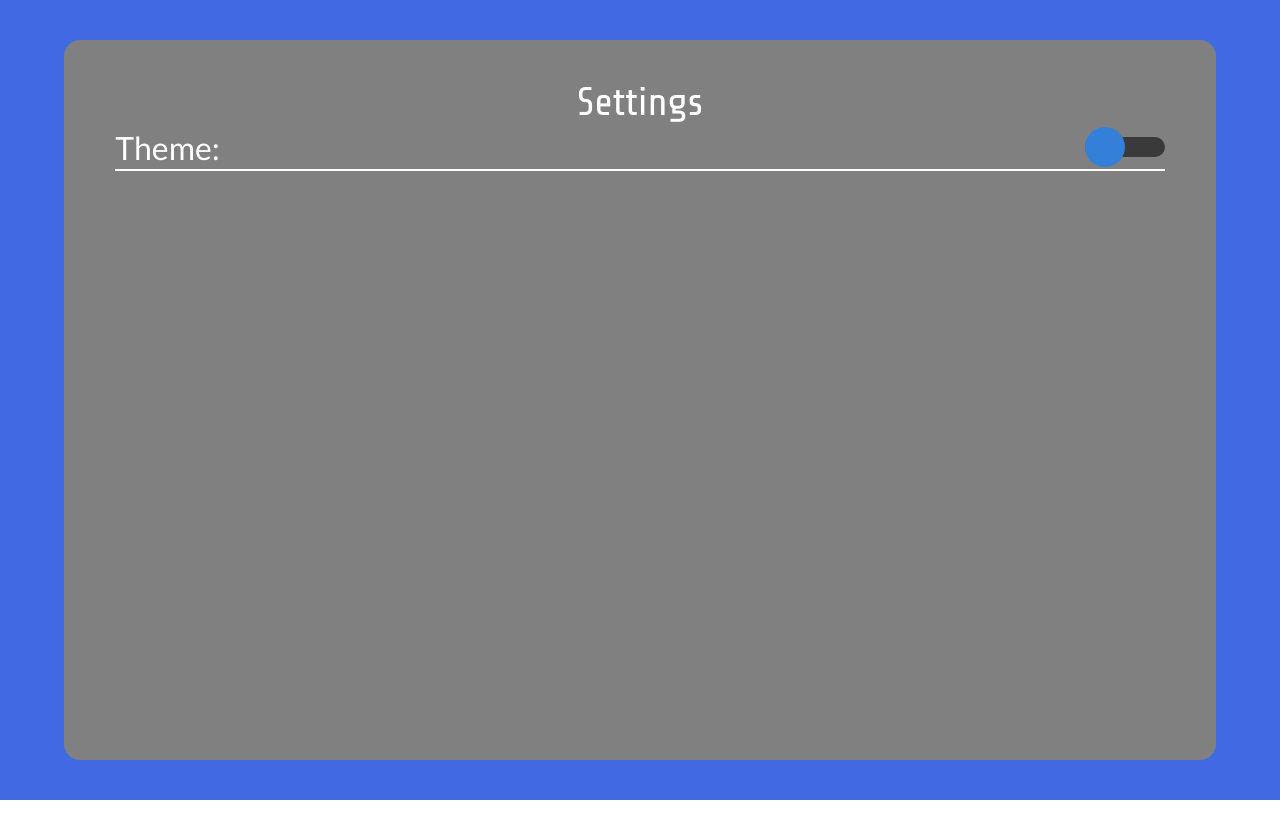
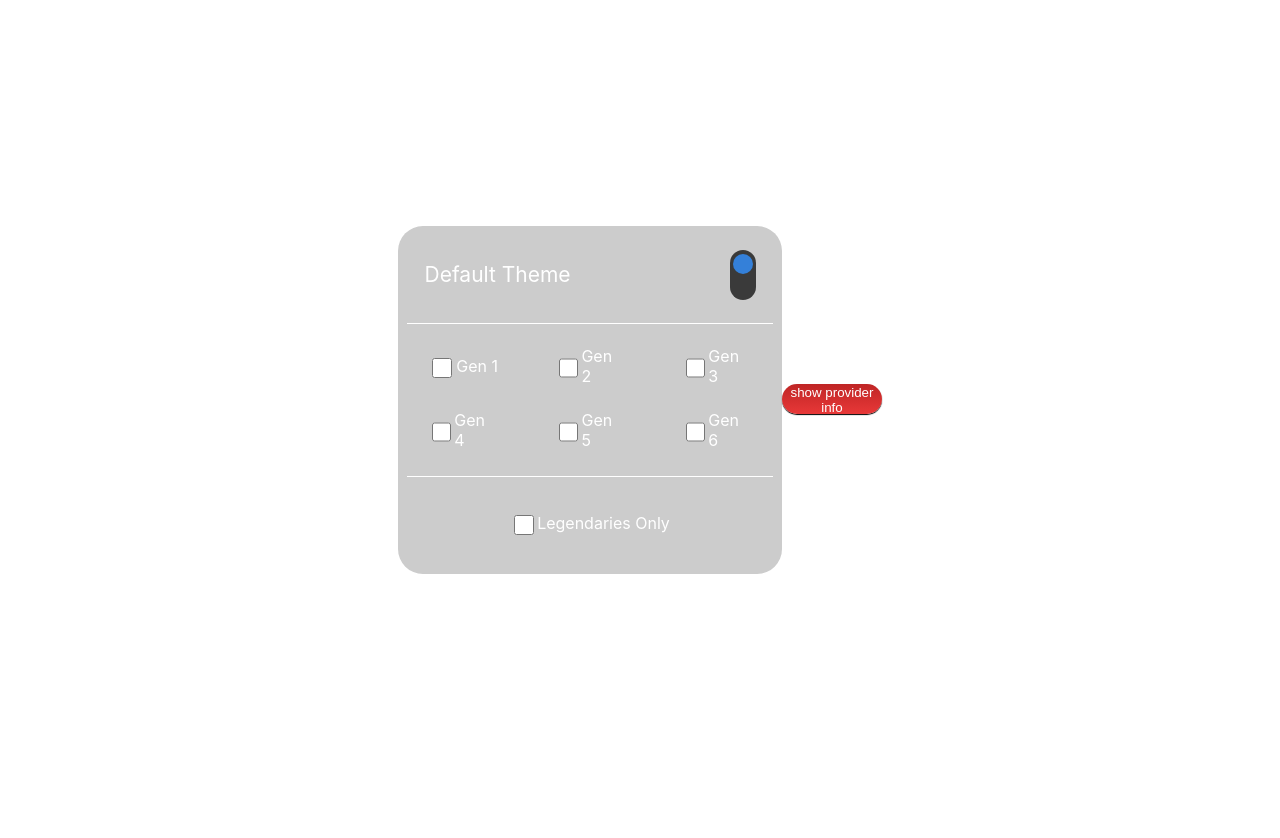
Before and after one commit to AdrianTejada/pokemon_quick_battles, a Next.js app: page /settings in a window 1280 px wide. Shown: the top 838 px of the page. Before the commit the page ends 800 px from the top, so only its background shows below. Built offline with nearby package versions, Linux system fonts and the light colour scheme.

Commit message:
themes toggle working on settings page

```diff
--- /dev/null
+++ b/Comps/Background/index.js
@@ -0,0 +1,31 @@
+import styled from "styled-components"
+import night from "@/public/bg/dark.png"
+import day from '@/public/bg/light.png'
+
+import Image from "next/image"
+
+const Cont = styled.div`
+    width: 100vw;
+    height: 100vh;
+`
+
+const ImageCont = styled.div`
+    width: 100vw;
+    height: 100vh;
+    position: absolute;
+    top: 0px;
+    align-self: center;
+    overflow: hidden;
+    z-index: -1;
+`
+
+
+
+export const Background = ({children}) => {
+    return <Cont>
+        {children}
+        <ImageCont>
+            <Image src={day} width={2000} height={1440}/>
+        </ImageCont>
+</Cont>
+}
--- a/Comps/Card/index.js
+++ b/Comps/Card/index.js
@@ -18,6 +18,7 @@ const ClearCont = styled.div`
     border-radius: 20px;
     opacity: 0.22;
     background-color: #181818;
+    backdrop-filter: blur(10px);
 `
 
 const PictureCont = styled.div`
--- /dev/null
+++ b/Comps/SettingsCard/index.js
@@ -0,0 +1,177 @@
+import styled from "styled-components";
+import { useProvider } from "@/utils/provider";
+
+const MainCont = styled.div`
+    min-width: 384px;
+    min-height: 696px;
+    margin-bottom: -348px;
+`
+
+const Opacity = styled.div`
+    min-width: 100%;
+    min-height: 348px;
+    opacity: 0.22;
+    background-color: #181818;
+    backdrop-filter: blur(10px);
+    border-radius: 25px;
+`
+
+const Cont = styled.div`
+    width: 100%;
+    height: 348px;
+    display: flex;
+    flex-direction: column;
+    position: relative;
+    bottom: 348px;
+    align-items: center;
+    justify-content: space-evenly;
+`
+
+const Line = styled.div`
+    min-width: 366px;
+    height: 1px;
+    background-color: white;
+`
+
+const SubCont = styled.div`
+    min-width: 331px;
+    min-height: 50px;
+    display: flex;
+    justify-content: space-between;
+    align-items: center;
+`
+
+const GenCont = styled.div`
+    min-width: 324px;
+    min-height: 104px;
+    display: flex;
+    flex-direction: column;
+    align-items: center;
+    justify-content: space-between;
+`
+
+const Row = styled.div`
+    width: 100%;
+    display: flex;
+    justify-content: space-between;
+    align-items: center;
+`
+
+const Check = styled.div`
+    width: 70px;
+    display: flex;
+    justify-content: space-between;
+    align-items: center;
+`
+
+const Text = styled.div`
+    font-size: 21px;
+    color: white;
+`
+
+const CheckText = styled.div`
+    font-size: 16px;
+    color: white;
+    position: relative;
+    bottom: 2px;
+`
+
+const CheckBox = styled.input`
+    width: 20px;
+    height: 20px;
+`
+
+const Bar = styled.div`
+    min-width: 26px;
+    min-height: 50px;
+    border-radius: 50px;
+    background-color: #3A3A3A;
+    display: flex;
+    justify-content: center;
+    align-items: center;
+`
+
+const Circle = styled.div`
+    position: relative;
+    top: ${props=>props.top};
+    min-width: 20px;
+    min-height: 20px;
+    background-color: #3480D9;
+    border-radius: 50%;
+    transition: top .5s;
+`
+
+
+export default function SettingsCard () {
+    const {theme, setTheme} = useProvider()
+    return <MainCont>
+        <Opacity/>
+        <Cont>
+            <SubCont onClick={()=>setTheme(theme==='default'?'dark':'default')}>
+                <Text>
+                    Default Theme
+                </Text>
+                <Bar>
+                    <Circle top={theme==="default"?'-11px':'11px'}/>
+                </Bar>
+            </SubCont>
+            <Line/>
+                <GenCont>
+                    <Row>
+                        <Check>
+                            <CheckBox type='checkbox'>
+                            </CheckBox>
+                            <CheckText>
+                                Gen 1
+                            </CheckText>
+                        </Check>
+                        <Check>
+                        <CheckBox type='checkbox'>
+                            </CheckBox>
+                            <CheckText>
+                                Gen 2
+                            </CheckText>
+                        </Check>
+                        <Check>
+                            <CheckBox type='checkbox'>
+                            </CheckBox>
+                            <CheckText>
+                                Gen 3
+                            </CheckText>
+                        </Check>
+                    </Row>
+                    <Row>
+                    <Check>
+                        <CheckBox type='checkbox'>
+                        </CheckBox>
+                        <CheckText>
+                            Gen 4
+                        </CheckText>
+                    </Check>
+                    <Check>
+                        <CheckBox type='checkbox'>
+                            </CheckBox>
+                            <CheckText>
+                                Gen 5
+                            </CheckText>
+                        </Check>
+                        <Check>
+                            <CheckBox type='checkbox'>
+                            </CheckBox>
+                            <CheckText>
+                                Gen 6
+                            </CheckText>
+                        </Check>
+                    </Row>
+                </GenCont>
+            <Line/>
+            <SubCont style={{justifyContent: 'center'}}>
+                <CheckBox type='checkbox'>
+                    </CheckBox>
+                    <CheckText>
+                        Legendaries Only
+                    </CheckText>
+            </SubCont>
+        </Cont>
+    </MainCont>
+}
--- a/comps/Toggle/index.js
+++ /dev/null
@@ -1,34 +0,0 @@
-import styled from "styled-components"
-
-export default function Toggle(){
-    return <Container>
-        <BBar>
-            <Circle />
-
-        </BBar>
-    </Container>
-
-}
-
-const Container = styled.div`
-padding: 1.5vh 0;
-`
-
-const Circle = styled.div`
-position: relative;
-height: 5vh;
-width: 5vh;
-background-color: #3480D9;
-border-radius: 100%;
-z-index: 1;
-top: -50%;
-
-`
-
-const BBar = styled.div`
-background-color: #3A3A3A;
-width: 10vh;
-height: 2.5vh;
-z-index: -1;
-border-radius: 3rem;
-`
--- a/comps/button/index.js
+++ b/comps/button/index.js
@@ -13,11 +13,12 @@ const MainButton = styled.button`
 
 const Button = ({
     bg="linear-gradient(0deg,#E83838,#BF2525)",
-    text="Start"
+    text="Start",
+    onClick=()=>{}
 }) => {
     const router = useRouter()
 
-    return <div>
+    return <div onClick={onClick()}>
             <MainButton bg={bg}>
                 {text}
             </MainButton>
--- /dev/null
+++ b/pages/settings.js
@@ -0,0 +1,24 @@
+import styled from "styled-components";
+
+import { Background } from "@/Comps/Background";
+import  SettingsCard  from "@/Comps/SettingsCard";
+import Button from "@/Comps/Button";
+
+import { useProvider } from "@/utils/provider";
+
+const Main = styled.div`
+    width: 100vw;
+    height: 100vh;
+    display: flex;
+    justify-content: center;
+    align-items: center;
+`
+
+export default function Settings () {
+    const {theme} = useProvider()
+    return <Main>
+            <SettingsCard/>
+                <Button text="show provider info" onClick={()=>console.log(theme)}/>
+            </Main>
+    {/* </Background> */}
+}
--- a/pages/settings/index.js
+++ /dev/null
@@ -1,79 +0,0 @@
-import styled from "styled-components"
-import Toggle from "@/comps/Toggle"
-
-
-
-export default function Settings(){
-    return <Container>
-        <SetCont>
-            <RowC>
-                <HTxt>
-                    Settings
-                </HTxt>
-
-            </RowC>
-
-            <Row2>
-                <Cont>
-                    <LTxt>
-                        Theme:
-                    </LTxt>
-                </Cont>
-
-                <Cont>
-                    <Toggle />
-                </Cont>
-            </Row2>
-            <RowDiv />
-        </SetCont>
-    </Container>
-}
-
-const Container = styled.div`
-background-color: royalblue;
-height: 100vh;
-width: 100vw;
-display: flex;
-justify-content: center;
-align-items: center;
-`
-
-const SetCont = styled.div`
-background-color: grey;
-height: 90vh;
-width: 90vw;
-padding: 5vh 4vw;
-border-radius: 2vh;
-`
-const RowC = styled.div`
-display: flex;
-justify-content: center;
-align-items: center;
-width: 100%;
-
-`
-const Row2 = styled.div`
-display: flex;
-justify-content: space-between;
-align-items: center;
-width: 100%;
-`
-const RowDiv = styled.div`
-width: 100%;
-background-color: #fff;
-height: 0.2vh;
-`
-const HTxt = styled.div`
-font-family: Share Tech;
-font-size: 5vh;
-color: #fff;
-
-`
-const Cont = styled.div`
-`
-const LTxt = styled.p`
-font-size: 4vh;
-font-family: Lato;
-color: #fff;
-margin: 0;
-`
```
Also changed, not shown: pages/index.js (+2 -13 lines), 2 other files (tests, documents, lock files or other folders).
